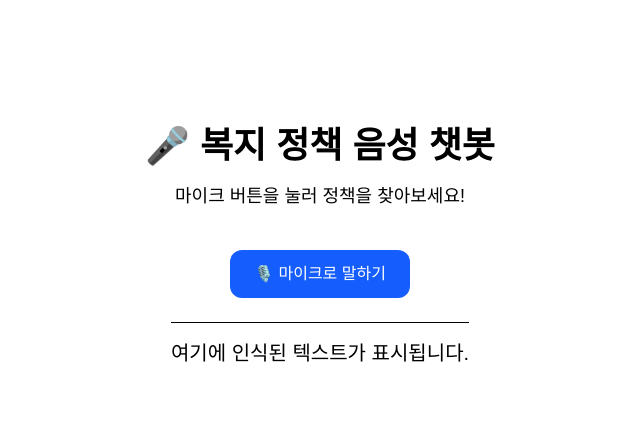
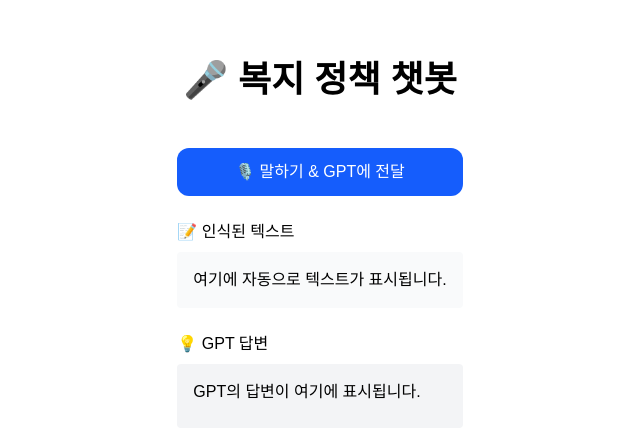
Before and after one commit to jasonhk24/voice-welfare, a Next.js app: page / in a window 1280 px wide. Shown: the part 144-582 px from the top of the page, without its empty margins (320-960 px from the left). Built offline with nearby package versions, Linux system fonts and the light colour scheme.

Commit message:
feat: 음성 인식 → GPT 전달 기능 추가

```diff
--- /dev/null
+++ b/src/app/api/chat/route.ts
@@ -0,0 +1,31 @@
+// src/app/api/chat/route.ts
+import { NextResponse } from 'next/server';
+
+export const runtime = 'edge';
+
+export async function POST(request: Request) {
+  const { prompt } = await request.json();
+
+  const res = await fetch('https://api.openai.com/v1/chat/completions', {
+    method: 'POST',
+    headers: {
+      'Content-Type': 'application/json',
+      Authorization: `Bearer ${process.env.OPENAI_API_KEY}`,
+    },
+    body: JSON.stringify({
+      model: 'gpt-4o-mini',
+      messages: [{ role: 'user', content: prompt }],
+      max_tokens: 500,
+    }),
+  });
+
+  if (!res.ok) {
+    const err = await res.text();
+    return NextResponse.json({ error: err }, { status: res.status });
+  }
+
+  const json = await res.json();
+  const answer = json.choices?.[0]?.message?.content ?? '';
+
+  return NextResponse.json({ answer });
+}
--- a/src/app/page.tsx
+++ b/src/app/page.tsx
@@ -1,11 +1,10 @@
-import SpeechRecognizer from '../components/SpeechRecognizer';
+import SpeechToChat from '../components/SpeechToChat';
 
 export default function Home() {
   return (
-    <main className="flex min-h-screen flex-col items-center justify-center p-10 bg-white text-black">
-      <h1 className="text-4xl font-bold mb-4">🎤 복지 정책 음성 챗봇</h1>
-      <p className="text-lg">마이크 버튼을 눌러 정책을 찾아보세요!</p>
-      <SpeechRecognizer />
+    <main className="flex min-h-screen flex-col items-center justify-center bg-white text-black p-6">
+      <h1 className="text-4xl font-bold mb-6">🎤 복지 정책 챗봇</h1>
+      <SpeechToChat />
     </main>
   );
 }
--- /dev/null
+++ b/src/components/SpeechToChat.tsx
@@ -0,0 +1,79 @@
+/* eslint-disable @typescript-eslint/no-explicit-any */
+'use client';
+
+import { useState } from 'react';
+
+export default function SpeechToChat() {
+  const [listening, setListening] = useState(false);
+  const [transcript, setTranscript] = useState('');
+  const [reply, setReply] = useState('');
+  const [loading, setLoading] = useState(false);
+
+  const handleListen = () => {
+    const SR = (window as any).SpeechRecognition || (window as any).webkitSpeechRecognition;
+    if (!SR) {
+      alert('이 브라우저는 음성 인식을 지원하지 않습니다.');
+      return;
+    }
+
+    const recog = new SR();
+    recog.lang = 'ko-KR';
+    recog.interimResults = true;
+
+    recog.onstart = () => setListening(true);
+    recog.onend = () => {
+      setListening(false);
+      if (transcript) sendToGPT(transcript);
+    };
+
+    recog.onresult = (event: any) => {
+      const text = Array.from(event.results)
+        .map((r: any) => r[0].transcript)
+        .join('');
+      setTranscript(text);
+    };
+
+    recog.start();
+  };
+
+  const sendToGPT = async (text: string) => {
+    setLoading(true);
+    setReply('');
+    try {
+      const res = await fetch('/api/chat', {
+        method: 'POST',
+        headers: { 'Content-Type': 'application/json' },
+        body: JSON.stringify({ prompt: text }),
+      });
+      const { answer, error } = await res.json();
+      if (error) setReply('Error: ' + error);
+      else setReply(answer);
+    } catch (e) {
+      setReply('네트워크 오류가 발생했습니다.');
+    }
+    setLoading(false);
+  };
+
+  return (
+    <div className="max-w-xl mx-auto p-6 space-y-6">
+      <button
+        onClick={handleListen}
+        className="w-full px-6 py-3 bg-blue-600 text-white rounded-xl hover:bg-blue-700"
+      >
+        {listening ? '🎤 듣는 중...' : '🎙️ 말하기 & GPT에 전달'}
+      </button>
+
+      <div>
+        <h2 className="font-medium">📝 인식된 텍스트</h2>
+        <p className="p-4 mt-2 bg-gray-50 rounded">{transcript || '여기에 자동으로 텍스트가 표시됩니다.'}</p>
+      </div>
+
+      <div>
+        <h2 className="font-medium">💡 GPT 답변</h2>
+        <p className="p-4 mt-2 bg-gray-100 rounded min-h-[4rem]">
+          {loading ? '생성 중…' : reply || 'GPT의 답변이 여기에 표시됩니다.'}
+        </p>
+      </div>
+    </div>
+  );
+}
```
